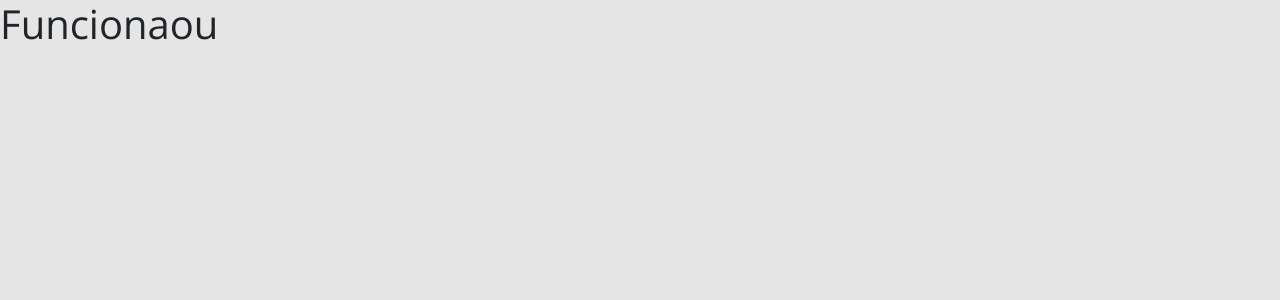
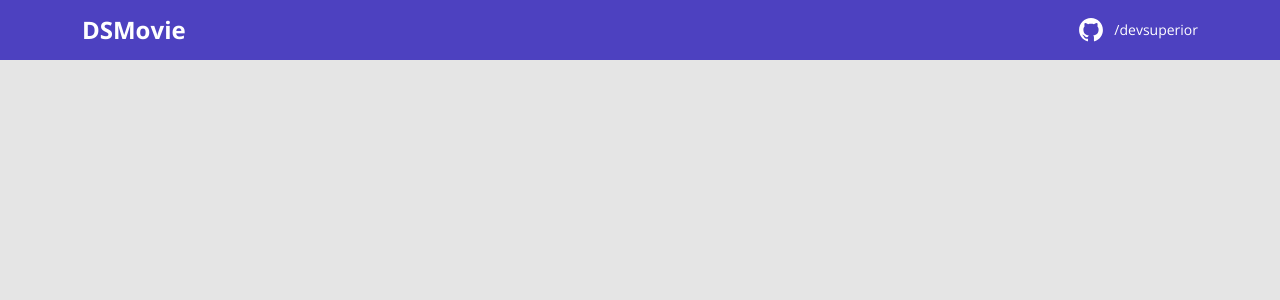
Before and after one commit to Eduardo-JReis/dsmovie, a React (Create React App) app in the folder frontend/: page / in a window 1280 px wide. Shown: the top 300 px of the page. Built offline with nearby package versions, Linux system fonts and the light colour scheme.

Commit message:
feat: navbar component

```diff
--- a/frontend/package.json
+++ b/frontend/package.json
@@ -13,6 +13,7 @@
     "bootstrap": "5.1.3",
     "react": "^17.0.2",
     "react-dom": "^17.0.2",
+    "react-icons": "^4.3.1",
     "react-scripts": "5.0.0",
     "typescript": "^4.4.2",
     "web-vitals": "^2.1.0"
--- a/frontend/src/App.tsx
+++ b/frontend/src/App.tsx
@@ -1,8 +1,9 @@
 import React from 'react';
+import { NavBar } from './components/NavBar';
 
 function App() {
   return (
-   <h1>Funcionaou</h1>
+   <NavBar />
   );
 }
 
--- /dev/null
+++ b/frontend/src/components/NavBar/index.tsx
@@ -0,0 +1,21 @@
+import { GrGithub } from 'react-icons/gr';
+import './styles.css';
+
+
+export const NavBar = () => {
+  return (
+    <header>
+     <nav className='container'>
+       <div className='dsmovie-nav-container'>
+         <h1>DSMovie</h1>
+         <a href="https://github.com/in/devsuperior">
+           <div className='dsmovie-contact-container'>
+             <GrGithub size={26}/>
+             <p className='dsmovie-contact-link'>/devsuperior</p>
+           </div>
+         </a>
+       </div>
+     </nav>
+   </header>
+  );
+}
--- /dev/null
+++ b/frontend/src/components/NavBar/styles.css
@@ -0,0 +1,29 @@
+header {
+  background-color: var(--color-primary);
+  height: 60px;
+  display: flex;
+  align-items: center;
+}
+
+.dsmovie-nav-container {
+  display: flex;
+  align-items: center;
+  justify-content: space-between;
+  color: white;
+}
+
+.dsmovie-nav-container h1 {
+  margin: 0;
+  font-weight: 700;
+  font-size: 24px;
+}
+
+.dsmovie-contact-container {
+  display: flex;
+  align-items: center;
+}
+
+.dsmovie-contact-link {
+  margin: 0 0 0 10px;
+  font-size: 14px;
+}
```
Also changed, not shown: 1 other file (tests, documents, lock files or other folders).
